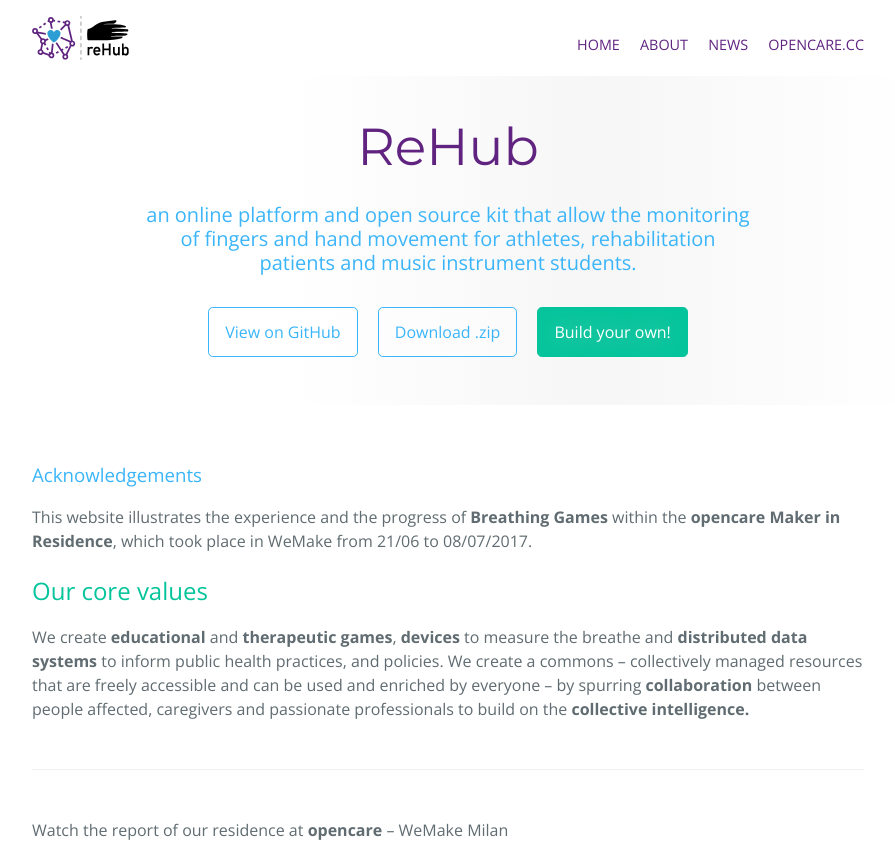
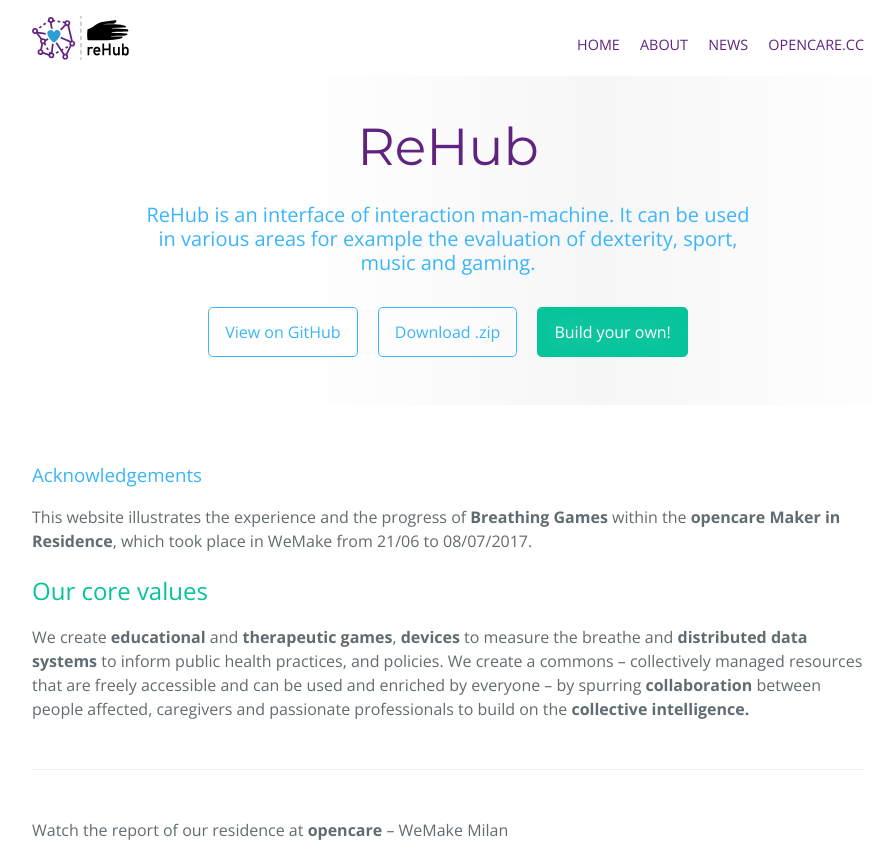
Before and after one commit to opencarecc/rehub, a Jekyll site: the page built from index.html, in a window 1280 px wide and 900 px high, cut to the strip 0-854 px from the top of the window. Shown: the whole strip, without its empty margins (192-1087 px from the left). Built offline with Jekyll 4.4.1, drawn with Linux system fonts in a browser that asks for light colours; comment, search, counter and statistics services are not loaded.

Commit message:
edit payoff

```diff
--- a/_includes/homeheader.html
+++ b/_includes/homeheader.html
@@ -3,7 +3,7 @@
 <section class="page-header">
   <div class="page-header-content">
     <h1 class="project-name">ReHub</h1>
-    <h2 class="project-tagline">an online platform and open source kit that allow the monitoring of fingers and hand movement for athletes, rehabilitation patients and music instrument students. </h2>
+    <h2 class="project-tagline">ReHub is an interface of interaction man-machine. It can be used in various areas for example the evaluation of dexterity, sport, music and gaming.</h2>
     <a href="https://github.com/opencarecc/rehub" class="btn">View on GitHub</a>
     <a href="https://github.com/opencarecc/rehub/zipball/master" class="btn">Download .zip</a>
     <a href="https://github.com/opencarecc/rehub/wiki" class="btn">Build your own!</a>
```
